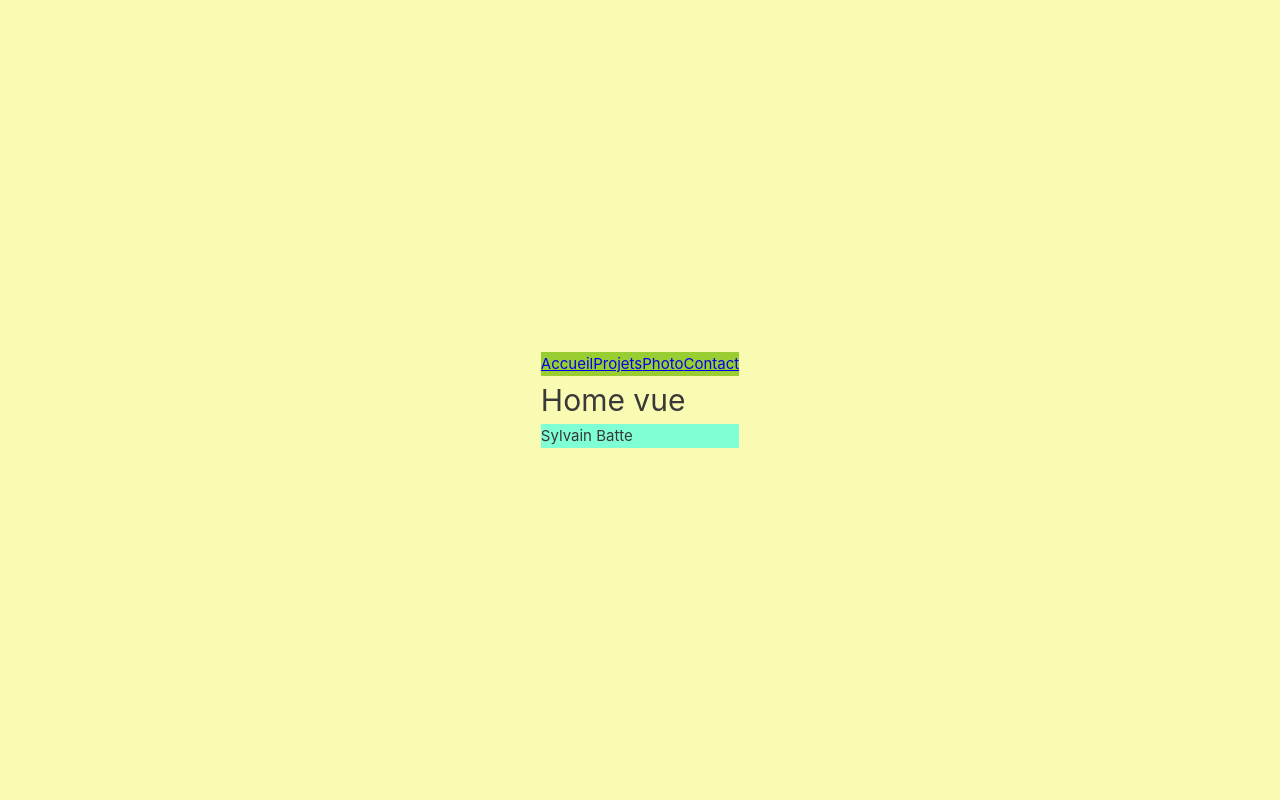
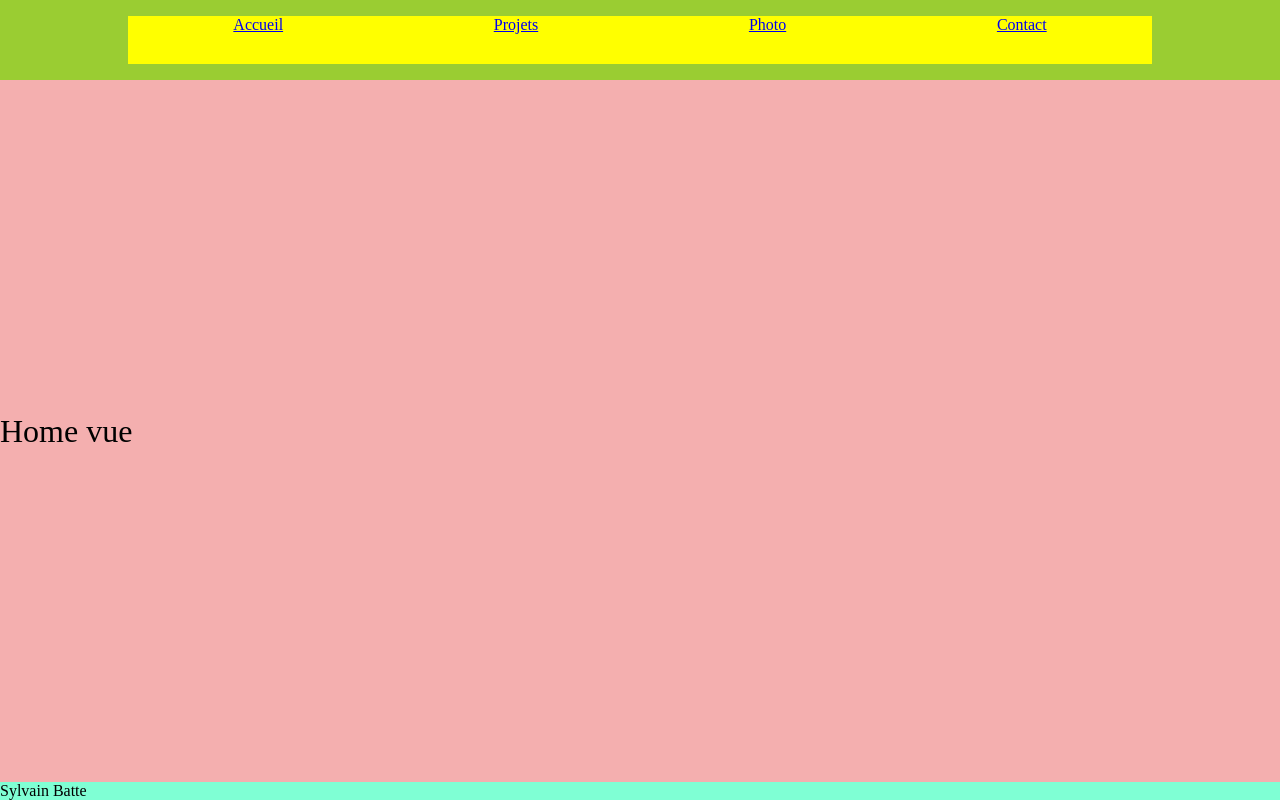
Before and after one commit to sylvainbatte/personalWebsite, a Vue app: page / in a window 1280 px wide. Built offline with nearby package versions, Linux system fonts and the light colour scheme.

Commit message:
minor design changes

```diff
--- a/index.html
+++ b/index.html
@@ -4,7 +4,7 @@
     <meta charset="UTF-8">
     <link rel="icon" href="/favicon.ico">
     <meta name="viewport" content="width=device-width, initial-scale=1.0">
-    <title>Vite App</title>
+    <title>Sylvain Batte</title>
   </head>
   <body>
     <div id="app"></div>
--- a/src/App.vue
+++ b/src/App.vue
@@ -4,13 +4,11 @@ import TheFooter from './components/TheFooter.vue';
 </script>
 
 <template>
-  <TheHeader />
-  <RouterView></RouterView>
-  <TheFooter />
+    <TheHeader />
+    <RouterView></RouterView>
+    <TheFooter />
 </template>
 
 <style scoped>
-* {
-  display: block;
-}
+
 </style>
--- a/src/assets/base.css
+++ b/src/assets/base.css
@@ -1,20 +1,24 @@
-:root {
+/* :root {
   --primary-color: #c0fe86;
 
   --text-primary: #393939;
 
   --backgroup-primary: rgb(250, 251, 179);
-}
+} */
 
 *,
 *::before,
 *::after {
-  box-sizing: border-box;
   margin: 0;
+  padding: 0;
   font-weight: normal;
 }
 
-body {
+body, html {
+  min-height: 100vh;
+}
+
+/* body {
   min-height: 100vh;
   color: var(--text-primary);
   background: var(--backgroup-primary);
@@ -39,4 +43,4 @@ body {
   text-rendering: optimizeLegibility;
   -webkit-font-smoothing: antialiased;
   -moz-osx-font-smoothing: grayscale;
-}
+} */
--- a/src/assets/main.css
+++ b/src/assets/main.css
@@ -1,17 +1,10 @@
 @import './base.css';
 
 #app {
-  max-width: 1280px;
-  margin: 0 auto;
-  padding: 2rem;
-
+  height: 100vh;
   font-weight: normal;
+  display: flex;
+  flex-direction: column;
+  justify-content: space-between;
+  background-color: rgb(244, 175, 175);
 }
-
-
-@media (min-width: 1024px) {
-  body {
-    display: flex;
-    place-items: center;
-  }
-}
--- a/src/components/TheHeader.vue
+++ b/src/components/TheHeader.vue
@@ -14,9 +14,18 @@
 </template>
 
 <style scoped>
-    *{
+    header {
         display: flex;
+        background-color: yellowgreen;
+        height: 10vh;
+    }
+
+    nav {
+        margin: auto;
         justify-content: space-around;
-        background-color: yellowgreen;
+        display: flex;
+        background-color: yellow;
+        width: 80vw;
+        height: 6vh;
     }
 </style>
```
Also changed, not shown: 1 other file (tests, documents, lock files or other folders).
